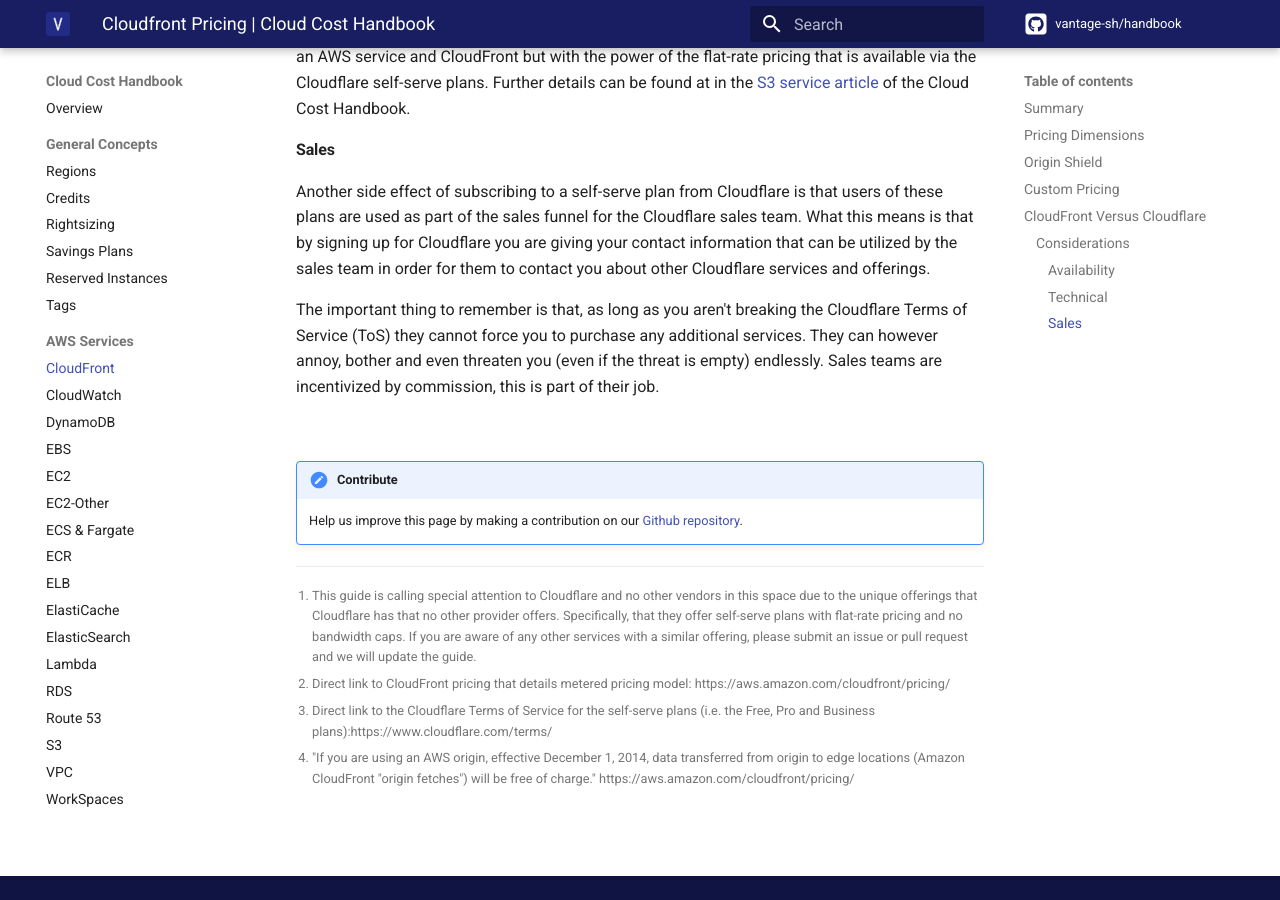
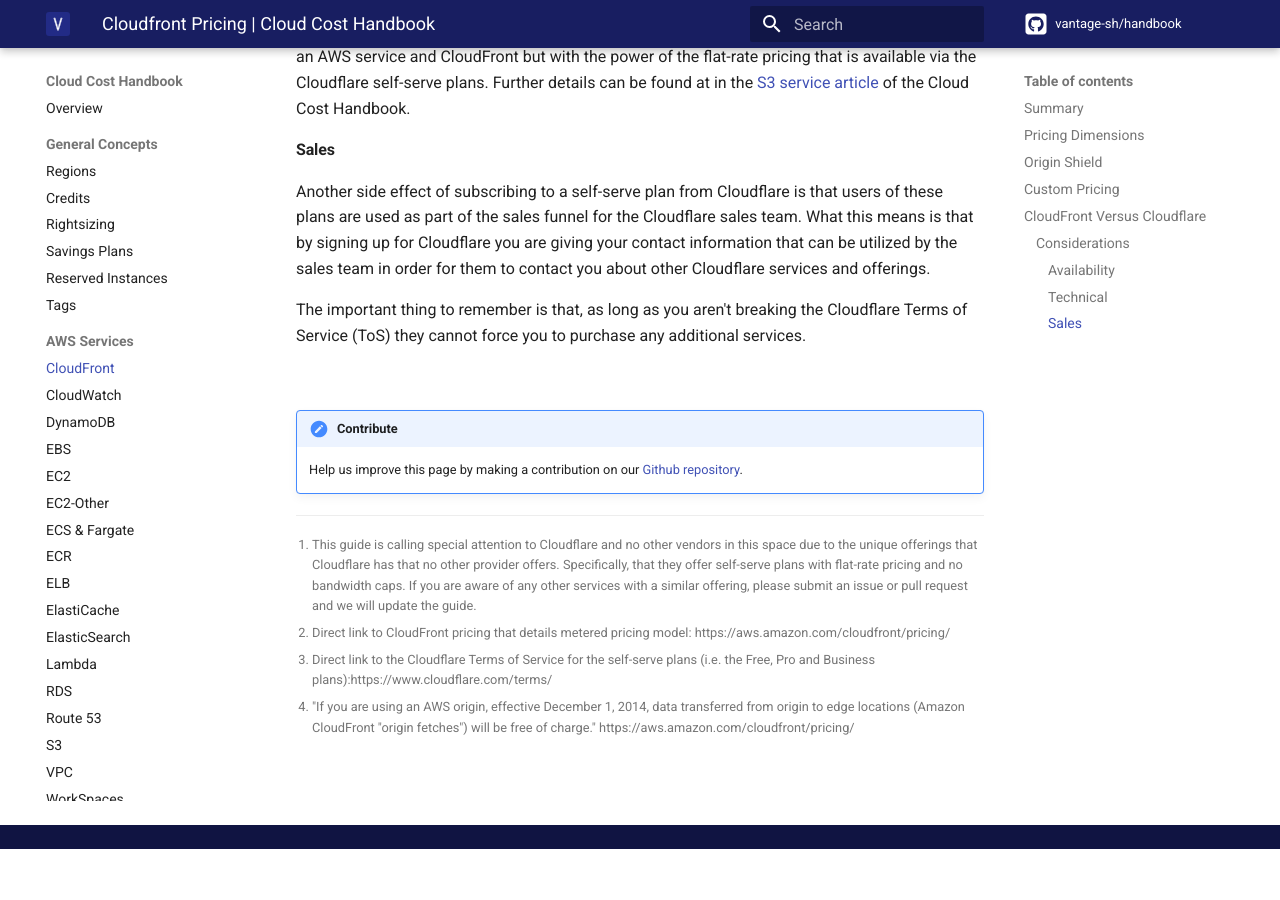
Before and after one commit to vantage-sh/handbook.vantage.sh, an MkDocs documentation site: the page built from docs/aws/services/cloudfront-pricing.md, in a window 1280 px wide and 900 px high, scrolled down 2778 px. Built offline with MkDocs 1.6.1 and Material for MkDocs 9.7.7, drawn with Linux system fonts in a browser that asks for light colours; comment, search, counter and statistics services are not loaded; after the commit the page ends 3627 px from its top, so only the background shows below that.

Commit message:
remove language not related to cost concerns.

```diff
--- a/docs/aws/services/cloudfront-pricing.md
+++ b/docs/aws/services/cloudfront-pricing.md
@@ -53,7 +53,7 @@
 
 Another side effect of subscribing to a self-serve plan from Cloudflare is that users of these plans are used as part of the sales funnel for the Cloudflare sales team. What this means is that by signing up for Cloudflare you are giving your contact information that can be utilized by the sales team in order for them to contact you about other Cloudflare services and offerings.
 
-The important thing to remember is that, as long as you aren't breaking the Cloudflare Terms of Service (ToS) they cannot force you to purchase any additional services. They can however annoy, bother and even threaten you (even if the threat is empty) endlessly. Sales teams are incentivized by commission, this is part of their job.
+The important thing to remember is that, as long as you aren't breaking the Cloudflare Terms of Service (ToS) they cannot force you to purchase any additional services.
 
 
 [^whynoothervendors]: This guide is calling special attention to Cloudflare and no other vendors in this space due to the unique offerings that Cloudflare has that no other provider offers. Specifically, that they offer self-serve plans with flat-rate pricing and no bandwidth caps. If you are aware of any other services with a similar offering, please submit an issue or pull request and we will update the guide.
```
